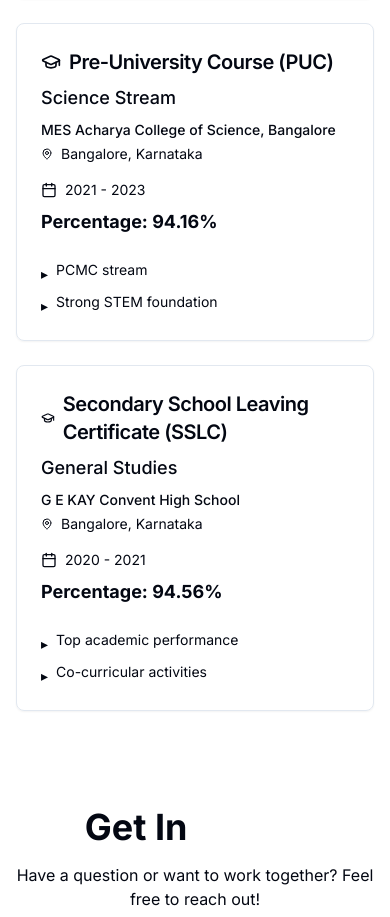
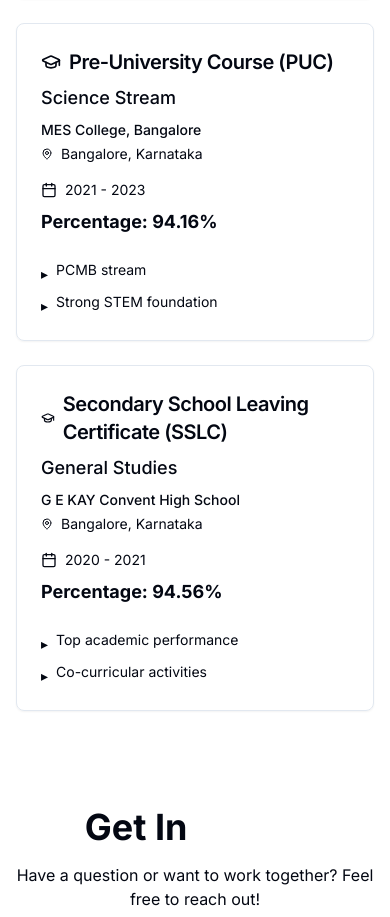
Before and after one commit to anu0908r/portfolio, a Next.js app: page / in a window 390 px wide. Shown: the part 7999-8916 px from the top of the page. Built offline with nearby package versions, Linux system fonts and the light colour scheme.

Commit message:
Optimize for mobile and reduce content across all sections

```diff
--- a/src/components/sections/education.tsx
+++ b/src/components/sections/education.tsx
@@ -20,12 +20,12 @@ const education = [
   {
     degree: 'Pre-University Course (PUC)',
     field: 'Science Stream',
-    institution: 'MES Acharya College of Science, Bangalore',
+    institution: 'MES College, Bangalore',
     location: 'Bangalore, Karnataka',
     period: '2021 - 2023',
     grade: 'Percentage: 94.16%',
     highlights: [
-      'PCMC stream',
+      'PCMB stream',
       'Strong STEM foundation'
     ]
   },
```
